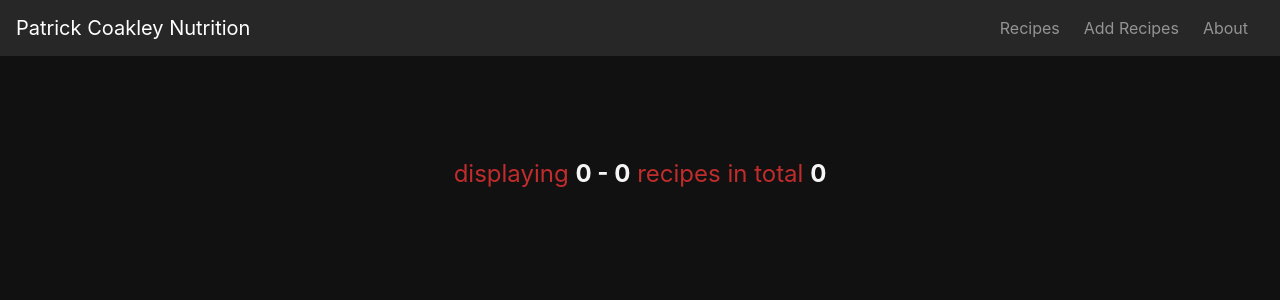
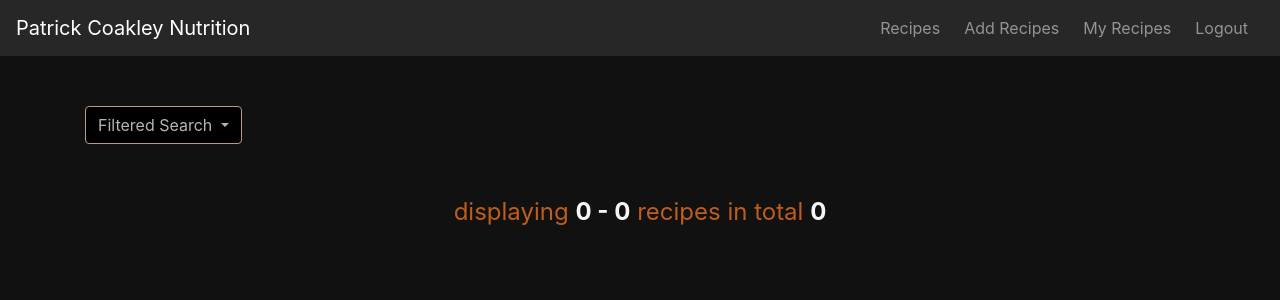
Before and after one commit to PatrickCoakley23/milestone3-, a Flask app: page /recipes in a window 1280 px wide. Shown: the top 300 px of the page. Run offline with Flask 2, Linux system fonts and the light colour scheme; the visitor is signed in with stand-in values (Sample User, id 1); data that the repository does not hold is empty; some libraries are stand-ins or nearby versions.

Commit message:
created dropdown menu. users can now filter recipes by category

```diff
--- a/run.py
+++ b/run.py
@@ -38,7 +38,7 @@ def login():
     if login_user:
         if bcrypt.check_password_hash(login_user['password'], request.form.get('pass')):
             session['username'] = request.form['username']
-            return redirect(url_for('index'))
+            return redirect(url_for('get_recipes'))
 
     return 'Invalid username/password combination'
 
@@ -54,7 +54,7 @@ def register():
             hashpass = bcrypt.generate_password_hash(password).decode('utf-8')
             users.insert({'name' : request.form.get('username'), 'password' : hashpass})
             session['username'] = request.form.get('username')
-            return redirect(url_for('index'))
+            return redirect(url_for('get_recipes'))
 
         return 'That username already exists!'
 
@@ -101,7 +101,8 @@ def insert_recipe():
         'method': request.form.get('method'),
         'image_link': request.form.get('image_link'),
         'description': request.form.get('description'),
-        'permission_to_delete': True
+        'permission_to_delete': True,
+        'username': session['username']
     }
 
     recipes.insert_one(enter_recipes)
@@ -151,6 +152,73 @@ def delete_recipe(recipe_id):
     flash('recipe has been deleted')
     return redirect(url_for('get_recipes'))
 
+@app.route('/breakfast')
+def breakfast_recipes():
+    per_page = 9
+    recipes = recipes=mongo.db.recipes.find({'recipe_category': 'Breakfast'})
+    page = request.args.get(get_page_parameter(), type=int, default=1)
+    skips = per_page * (page - 1)
+    cursor = recipes.skip(skips).limit(per_page)
+    pagination = Pagination(page=page, total=recipes.count(), record_name='recipes', per_page=per_page, bs_version=4, css_framework='bootstrap', alignment='center')
+    return render_template('recipes.html', recipes=recipes, pagination=pagination)
+
+@app.route('/lunch')
+def lunch_recipes():
+    per_page = 9
+    recipes = recipes=mongo.db.recipes.find({'recipe_category': 'Lunch'})
+    page = request.args.get(get_page_parameter(), type=int, default=1)
+    skips = per_page * (page - 1)
+    cursor = recipes.skip(skips).limit(per_page)
+    pagination = Pagination(page=page, total=recipes.count(), record_name='recipes', per_page=per_page, bs_version=4, css_framework='bootstrap', alignment='center')
+    return render_template('recipes.html', recipes=recipes, pagination=pagination)
+
+@app.route('/Dinner')
+def dinner_recipes():
+    per_page = 9
+    recipes = recipes=mongo.db.recipes.find({'recipe_category': 'Dinner'})
+    page = request.args.get(get_page_parameter(), type=int, default=1)
+    skips = per_page * (page - 1)
+    cursor = recipes.skip(skips).limit(per_page)
+    pagination = Pagination(page=page, total=recipes.count(), record_name='recipes', per_page=per_page, bs_version=4, css_framework='bootstrap', alignment='center')
+    return render_template('recipes.html', recipes=recipes, pagination=pagination)
+
+
+@app.route('/Dessert')
+def dessert_recipes():
+    per_page = 9
+    recipes = recipes=mongo.db.recipes.find({'recipe_category': 'Dessert'})
+    page = request.args.get(get_page_parameter(), type=int, default=1)
+    skips = per_page * (page - 1)
+    cursor = recipes.skip(skips).limit(per_page)
+    pagination = Pagination(page=page, total=recipes.count(), record_name='recipes', per_page=per_page, bs_version=4, css_framework='bootstrap', alignment='center')
+    return render_template('recipes.html', recipes=recipes, pagination=pagination)
+
+
+@app.route('/Vegetarian')
+def vegetarian_recipes():
+    per_page = 9
+    recipes = recipes=mongo.db.recipes.find({'recipe_category': 'Vegetarian'})
+    page = request.args.get(get_page_parameter(), type=int, default=1)
+    skips = per_page * (page - 1)
+    cursor = recipes.skip(skips).limit(per_page)
+    pagination = Pagination(page=page, total=recipes.count(), record_name='recipes', per_page=per_page, bs_version=4, css_framework='bootstrap', alignment='center')
+    return render_template('recipes.html', recipes=recipes, pagination=pagination)
+
+
+@app.route('/Gluten_Free')
+def gluten_free_recipes():
+    per_page = 9
+    recipes = recipes=mongo.db.recipes.find({'recipe_category': 'Gluten Free'})
+    page = request.args.get(get_page_parameter(), type=int, default=1)
+    skips = per_page * (page - 1)
+    cursor = recipes.skip(skips).limit(per_page)
+    pagination = Pagination(page=page, total=recipes.count(), record_name='recipes', per_page=per_page, bs_version=4, css_framework='bootstrap', alignment='center')
+    return render_template('recipes.html', recipes=recipes, pagination=pagination)
+
+
+
+
+
 if __name__ == '__main__':
     app.run(host=os.environ.get('IP'),
             port=int(os.environ.get('PORT')),
--- a/static/css/style.css
+++ b/static/css/style.css
@@ -19,7 +19,7 @@ h2 {
 }
 
 .pagination-page-info {
-    color: #ea3232cf;
+    color: #bf5d1d;
     text-align: center;
     font-size: x-large;
     margin: 50px 0;
@@ -30,12 +30,12 @@ h2 {
 }
 
 .page-item.active .page-link {
-    background-color: #ea3232cf;
+    background-color: #bf5d1d;
     border-color: #dee2e6;
 }
 
 .page-link {
-    color: #ea3232cf;
+    color: #bf5d1d;
     background-color: #fff
 }
 
@@ -95,6 +95,25 @@ hr {
     margin: 20px 0;
 }
 
+.btn-dropdown {
+    color: #B7B4B2;
+    border-color: #bc9982;
+    background-color: black;
+}
+
+
+.btn-secondary:not(:disabled):not(.disabled).active,
+.btn-secondary:not(:disabled):not(.disabled):active,
+.show>.btn-secondary.dropdown-toggle, .btn-dropdown:hover {
+    color: white;
+    background: #bf5d1d;
+    border-color: #272727;
+}
+
+.dropdown-item {
+    color: #bf5d1d;
+}
+
 /* RECIPE SELECTED */
 
 .recipe_selected_img {
--- a/templates/base.html
+++ b/templates/base.html
@@ -20,7 +20,24 @@
 
                     <!-- NAVBAR -->
                     <div class="collapse navbar-collapse" id="navbarToggler1">
+                    {% if 'username' not in session %}
                         <ul class="nav navbar-nav ml-auto">
+                            <li class="nav-right mr-2">
+                                <a class="nav-link" href="{{url_for('get_recipes')}}">Recipes</a>
+                            </li>
+                            <li class="nav-right mr-2">
+                                <a class="nav-link" href="">About</a>
+                            </li>
+                            <li class="nav-right mr-2">
+                                <a class="nav-link" href="{{url_for('login')}}">Login</a>
+                            </li>
+                             <li class="nav-right mr-2">
+                                <a class="nav-link" href="{{url_for('register')}}">Register</a>
+                            </li>
+
+                        </ul>
+                    {% else %}
+                          <ul class="nav navbar-nav ml-auto">
                             <li class="nav-right mr-2">
                                 <a class="nav-link" href="{{url_for('get_recipes')}}">Recipes</a>
                             </li>
@@ -28,9 +45,13 @@
                                 <a class="nav-link" href="{{url_for('add_recipe')}}">Add Recipes</a>
                             </li>
                             <li class="nav-right mr-2">
-                                <a class="nav-link" href="">About</a>
+                                <a class="nav-link" href="">My Recipes</a>
+                            </li>
+                              <li class="nav-right mr-2">
+                                <a class="nav-link" href="">Logout</a>
                             </li>
                         </ul>
+                    {% endif %}
                     </div>
                 </nav>
     </header>
@@ -53,8 +74,9 @@
 
 
       <script src="https://cdnjs.cloudflare.com/ajax/libs/jquery/3.2.1/jquery.min.js"></script>
+          <script src="https://cdn.jsdelivr.net/npm/popper.js@1.16.0/dist/umd/popper.min.js" integrity="sha384-Q6E9RHvbIyZFJoft+2mJbHaEWldlvI9IOYy5n3zV9zzTtmI3UksdQRVvoxMfooAo" crossorigin="anonymous"></script>
       <script src="https://stackpath.bootstrapcdn.com/bootstrap/4.5.0/js/bootstrap.min.js" integrity="sha384-OgVRvuATP1z7JjHLkuOU7Xw704+h835Lr+6QL9UvYjZE3Ipu6Tp75j7Bh/kR0JKI" crossorigin="anonymous"></script>
       <script src="https://code.jquery.com/jquery-3.5.1.slim.min.js" integrity="sha384-DfXdz2htPH0lsSSs5nCTpuj/zy4C+OGpamoFVy38MVBnE+IbbVYUew+OrCXaRkfj" crossorigin="anonymous"></script>
-     <script src="https://cdn.jsdelivr.net/npm/popper.js@1.16.0/dist/umd/popper.min.js" integrity="sha384-Q6E9RHvbIyZFJoft+2mJbHaEWldlvI9IOYy5n3zV9zzTtmI3UksdQRVvoxMfooAo" crossorigin="anonymous"></script>
+
 </body>
 </html>
--- a/templates/recipe_selected.html
+++ b/templates/recipe_selected.html
@@ -67,7 +67,7 @@
             </ol>
         </div>
     </div>
-        {% if recipe.permission_to_delete %}
+        {% if recipe.username == session['username'] %}
     <div class="row">
         <div class="col-3">
             <a class="btn btn-primary" href="{{url_for('edit_recipe', recipe_id=recipe._id)}}" role="button">Edit</a>
--- a/templates/recipes.html
+++ b/templates/recipes.html
@@ -11,6 +11,22 @@
 						{% endfor %}
 						{% endif %}
 						{% endwith %}
+<div class="container">
+   <div class="dropdown">
+  <button class="btn btn-secondary dropdown-toggle btn-dropdown" type="button" id="dropdownMenuButton" data-toggle="dropdown" aria-haspopup="true" aria-expanded="false">
+    Filtered Search
+  </button>
+  <div class="dropdown-menu" aria-labelledby="dropdownMenuButton">
+    <a class="dropdown-item" href="{{url_for('get_recipes')}}">All Recipes</a>
+    <a class="dropdown-item" href="{{url_for('breakfast_recipes')}}">Breakfast</a>
+    <a class="dropdown-item" href="{{url_for('lunch_recipes')}}">Lunch</a>
+    <a class="dropdown-item" href="{{url_for('dinner_recipes')}}">Dinner</a>
+    <a class="dropdown-item" href="{{url_for('vegetarian_recipes')}}">Vegetarian</a>
+    <a class="dropdown-item" href="{{url_for('gluten_free_recipes')}}">Vegan</a>
+  </div>
+</div>
+</div>
+
 <div class="opacity">
     <div class="container">
         <div class="row">
```
